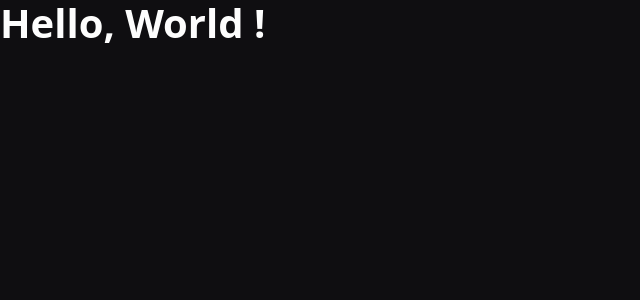
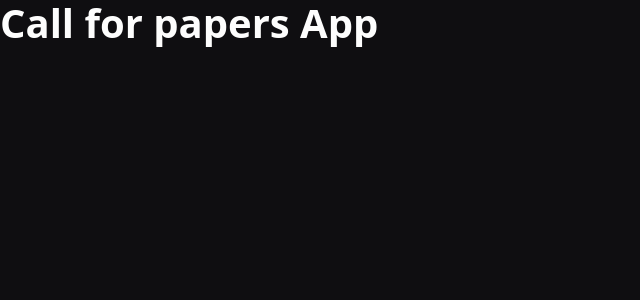
Before and after one commit to Aborja-dev/call-for-papers, a React (Vite) app in the folder frontend/: page / in a window 1280 px wide. Shown: the top 300 px of the page, without its empty margins (0-640 px from the left). Built offline with nearby package versions, Linux system fonts and the light colour scheme.

Commit message:
crear enrutamiento

```diff
--- a/frontend/src/App.tsx
+++ b/frontend/src/App.tsx
@@ -1,5 +1,5 @@
 import { useEffect, useState } from "react"
-
+const baseUrl = "http://localhost:3000"
 const fetchApi = async (url: string) => {
   return await fetch(`${url}`).then((res) => res.json())
 }
@@ -10,13 +10,16 @@ function App() {
     init()
   }, [])
   const init = async () => {
-    const data = await fetchApi('http://localhost:3000')
+    const data = await fetchApi(baseUrl)
     setState(JSON.stringify(data))
   }
   return (
     <>
-      <h1 >Hello, World !</h1>
-      <p >{state}</p>
+    <header></header>
+    <main className="mt-10 grid place-items-center">
+      <h1 >Call for papers App</h1>
+
+    </main>
     </>
   )
 }
--- a/frontend/src/main.tsx
+++ b/frontend/src/main.tsx
@@ -1,10 +1,34 @@
 import React from 'react'
 import ReactDOM from 'react-dom/client'
+import { createBrowserRouter, RouterProvider } from 'react-router-dom'
 import App from '@/App'
 import './index.css'
 import './pico.css'
+import LoginPage from '@/pages/LoginPage'
+import RecoverPage from '@/pages/RecoverPage'
+const router = createBrowserRouter([
+  {
+    path: '/',
+    element: <App />,
+    children: [
+      {
+        path: '/profile',
+        element: <div>profile</div>
+      }
+    ]
+  },
+  {
+    path: '/login',
+    element: <LoginPage />
+  },
+  {
+    path: '/recover',
+    element: <RecoverPage />
+  }
+])
+
 ReactDOM.createRoot(document.getElementById('root')!).render(
   <React.StrictMode>
-    <App />
+    <RouterProvider router={router} />
   </React.StrictMode>,
 )
```
